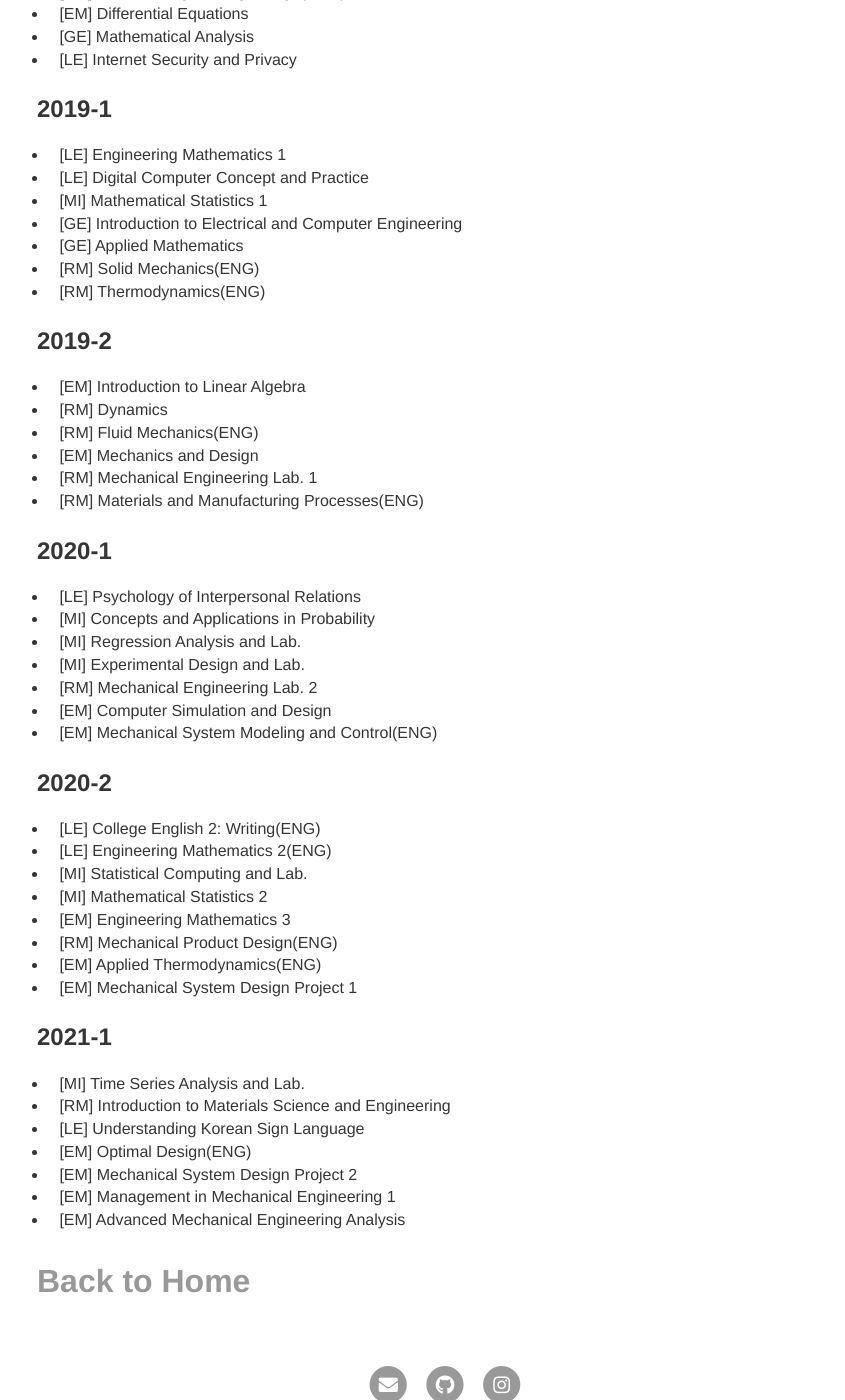
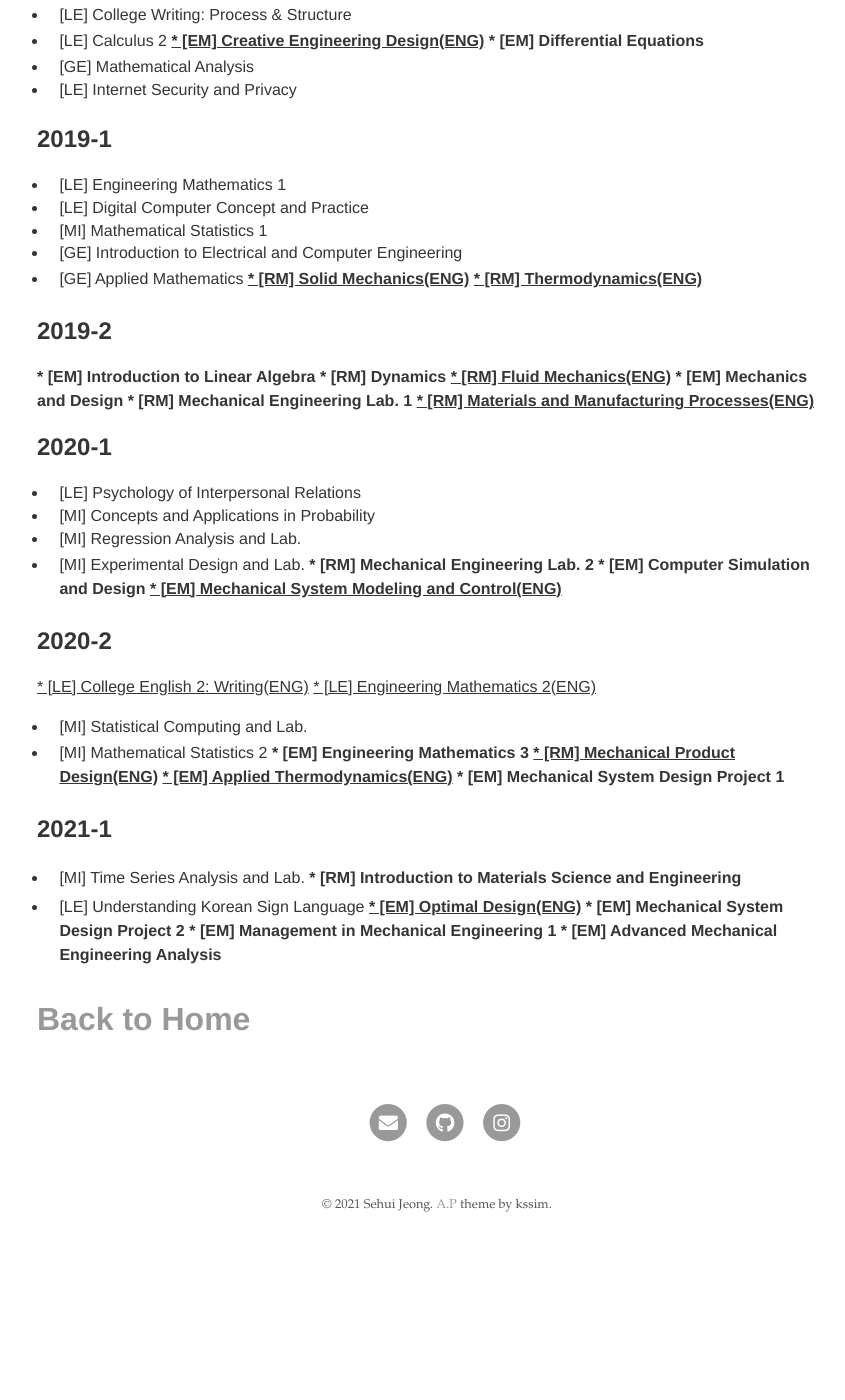
Before and after one commit to tpgml2612/CV, a Jekyll site: the page built from courselist/index.md, in a window 1280 px wide and 1400 px high, scrolled down 1107 px. Shown: the whole window, without its empty margins (203-1048 px from the left). Built offline with Jekyll 4.4.1, drawn with Linux system fonts in a browser that asks for light colours; after the commit the page ends 2355 px from its top, so only the background shows below that; some of the changed text lies outside the part shown.

Commit message:
Update index.md

```diff
--- a/courselist/index.md
+++ b/courselist/index.md
@@ -13,14 +13,16 @@ LE : Liberal education course
 
 GE : General elective
 
-RM : Required course for major
+<strong>RM : Required course for major</strong>
 
-EM : Elective course for major
+<strong>EM : Elective course for major</strong>
 
 Mi : Minor
 
+<u>ENG : indicates that the course was conducted in English.</u>
+
 ## 2018-1
-* [LE] College English 1(ENG)
+<u>* [LE] College English 1(ENG)</u>
 * [LE] Honor Calculus and Practice 1
 * [LE] Statistics
 * [LE] Honor Physics 1
@@ -37,8 +39,8 @@ Mi : Minor
 ## 2018-2
 * [LE] College Writing: Process & Structure
 * [LE] Calculus 2
-* [EM] Creative Engineering Design(ENG)
-* [EM] Differential Equations
+<u><strong>* [EM] Creative Engineering Design(ENG)</strong></u>
+<strong>* [EM] Differential Equations</strong>
 * [GE] Mathematical Analysis
 * [LE] Internet Security and Privacy
 
@@ -48,44 +50,44 @@ Mi : Minor
 * [MI] Mathematical Statistics 1
 * [GE] Introduction to Electrical and Computer Engineering
 * [GE] Applied Mathematics
-* [RM] Solid Mechanics(ENG)
-* [RM] Thermodynamics(ENG)
+<u><strong>* [RM] Solid Mechanics(ENG)</strong></u>
+<u><strong>* [RM] Thermodynamics(ENG)</strong></u>
 
 
 ## 2019-2
-* [EM] Introduction to Linear Algebra
-* [RM] Dynamics
-* [RM] Fluid Mechanics(ENG)
-* [EM] Mechanics and Design
-* [RM] Mechanical Engineering Lab. 1
-* [RM] Materials and Manufacturing Processes(ENG)
+<strong>* [EM] Introduction to Linear Algebra</strong>
+<strong>* [RM] Dynamics</strong>
+<u><strong>* [RM] Fluid Mechanics(ENG)</strong></u>
+<strong>* [EM] Mechanics and Design</strong>
+<strong>* [RM] Mechanical Engineering Lab. 1</strong>
+<u><strong>* [RM] Materials and Manufacturing Processes(ENG)</strong></u>
 
 ## 2020-1
 * [LE] Psychology of Interpersonal Relations
 * [MI] Concepts and Applications in Probability
 * [MI] Regression Analysis and Lab.
 * [MI] Experimental Design and Lab.
-* [RM] Mechanical Engineering Lab. 2
-* [EM] Computer Simulation and Design
-* [EM] Mechanical System Modeling and Control(ENG)
+<strong>* [RM] Mechanical Engineering Lab. 2</strong>
+<strong>* [EM] Computer Simulation and Design</strong>
+<u><strong>* [EM] Mechanical System Modeling and Control(ENG)</strong></u>
 
 ## 2020-2
-* [LE] College English 2: Writing(ENG)
-* [LE] Engineering Mathematics 2(ENG)
+<u>* [LE] College English 2: Writing(ENG)</u>
+<u>* [LE] Engineering Mathematics 2(ENG)</u>
 * [MI] Statistical Computing and Lab.
 * [MI] Mathematical Statistics 2
-* [EM] Engineering Mathematics 3
-* [RM] Mechanical Product Design(ENG)
-* [EM] Applied Thermodynamics(ENG)
-* [EM] Mechanical System Design Project 1
+<strong>* [EM] Engineering Mathematics 3</strong>
+<u><strong>* [RM] Mechanical Product Design(ENG)</strong></u>
+<u><strong>* [EM] Applied Thermodynamics(ENG)</strong></u>
+<strong>* [EM] Mechanical System Design Project 1</strong>
 
 ## 2021-1
 * [MI] Time Series Analysis and Lab.
-* [RM] Introduction to Materials Science and Engineering
+<strong>* [RM] Introduction to Materials Science and Engineering</strong>
 * [LE] Understanding Korean Sign Language
-* [EM] Optimal Design(ENG)
-* [EM] Mechanical System Design Project 2
-* [EM] Management in Mechanical Engineering 1
-* [EM] Advanced Mechanical Engineering Analysis
+<u><strong>* [EM] Optimal Design(ENG)</strong></u>
+<strong>* [EM] Mechanical System Design Project 2</strong>
+<strong>* [EM] Management in Mechanical Engineering 1</strong>
+<strong>* [EM] Advanced Mechanical Engineering Analysis</strong>
 
 # <a href="https://tpgml2612.github.io/CV/">Back to Home</a>
```
